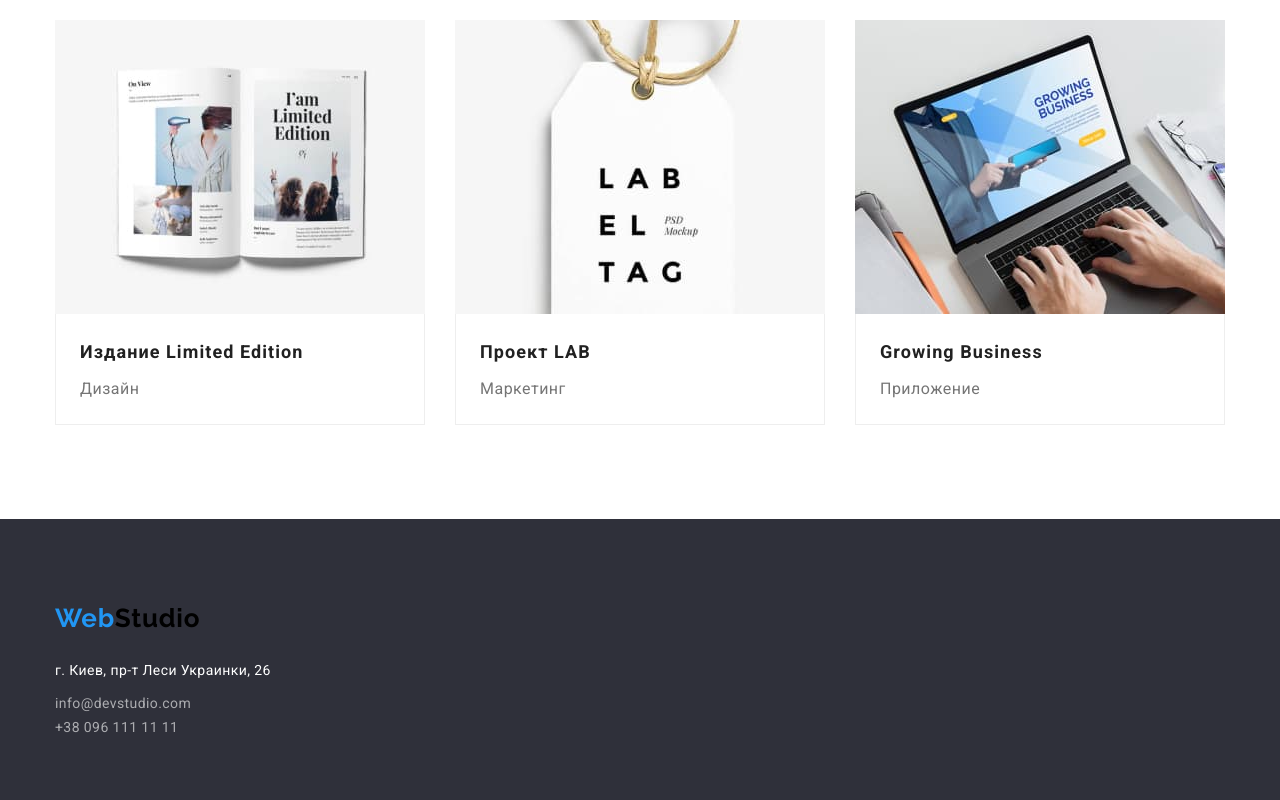
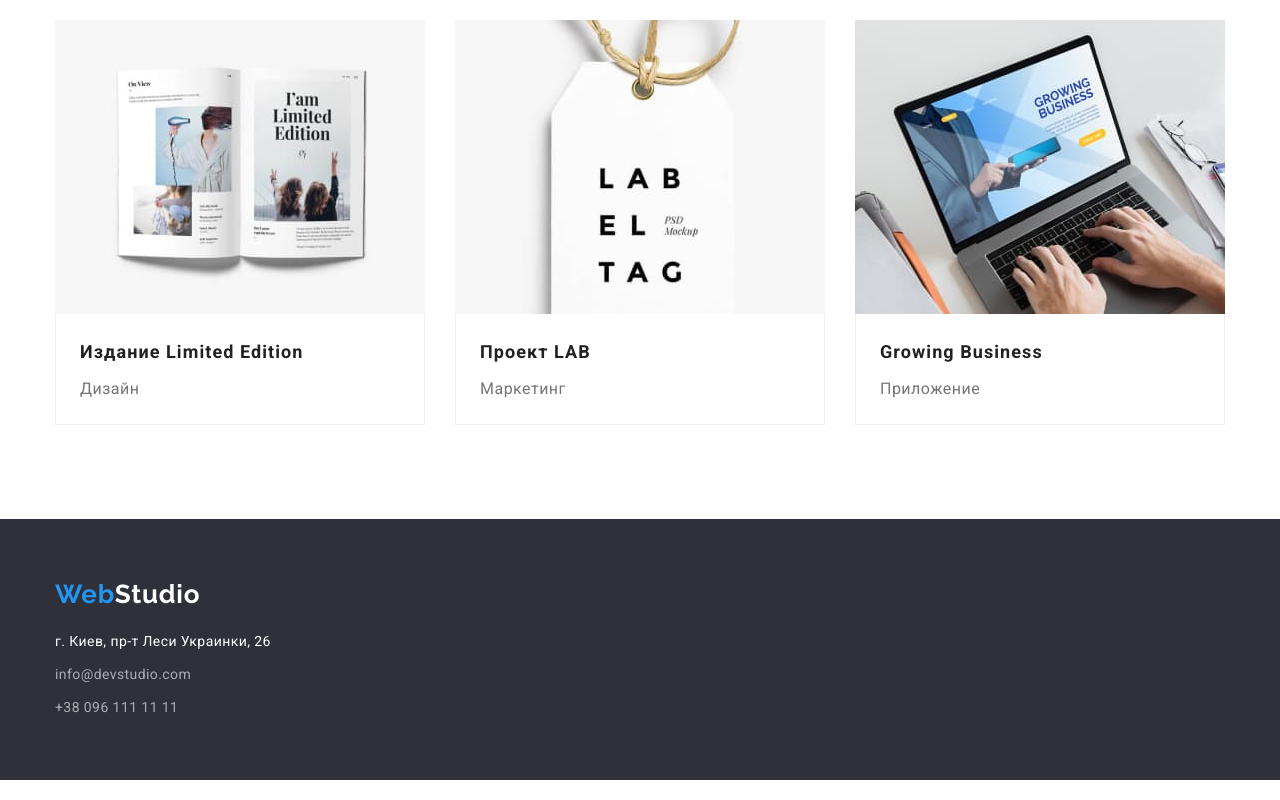
Before and after one commit to ValeriiYr/goit-markup-hw-03, a plain HTML site: page portfolio.html in a window 1280 px wide. Shown: the part 1119-1919 px from the top of the page. Drawn offline with nearby package versions, Linux system fonts and the light colour scheme.

Commit message:
Update portfolio.html

```diff
--- a/portfolio.html
+++ b/portfolio.html
@@ -216,11 +216,14 @@
     <!--Подвал-->
     <footer class="footer">
       <div class="container">
-        <a href="#" class="logo"><span class="span">Web</span>Studio</a>
+        <a href="#" class="logo padding-no"
+          ><span class="span">Web</span
+          ><span class="logo-footer">Studio</span></a
+        >
         <address class="address">
           <p class="addres-desc">г. Киев, пр-т Леси Украинки, 26</p>
           <ul class="addres-list list">
-            <li>
+            <li class="mail-margin">
               <a href="mailto:info@devstudio.com" class="mail link"
                 >info@devstudio.com</a
               >
```
